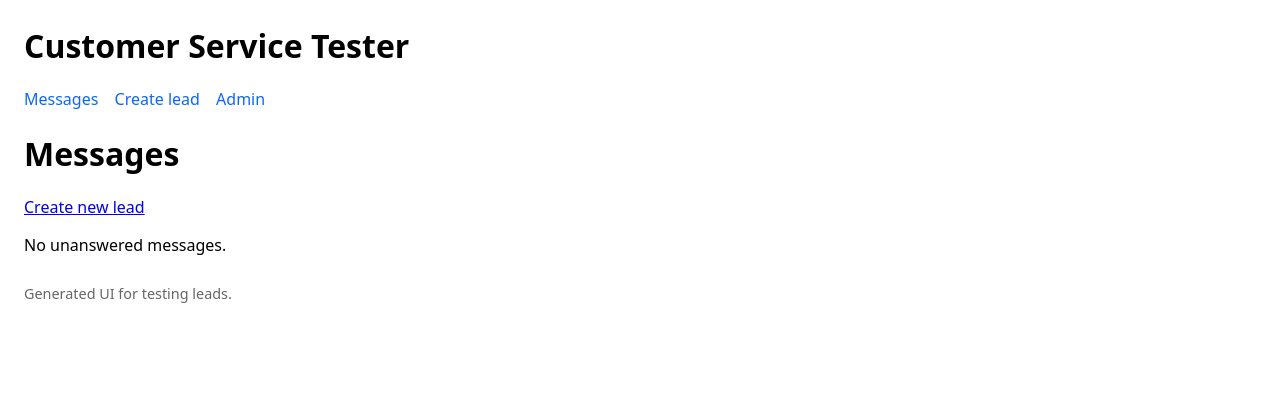
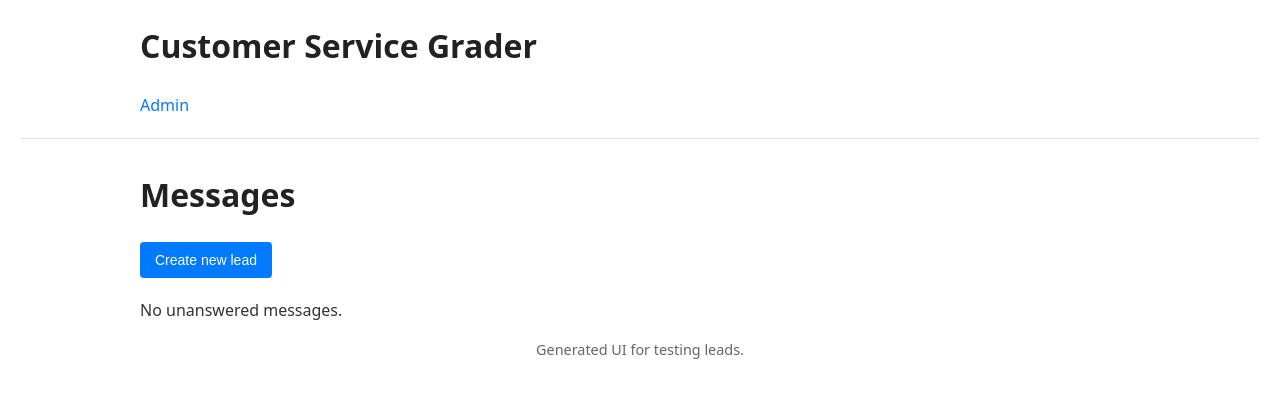
Before and after one commit to lundmj/customer-service-tester, a Django app: page /messages/ in a window 1280 px wide. Shown: the top 398 px of the page. Run offline with Django 5.2, Linux system fonts and the light colour scheme; data that the repository does not hold is empty.

Commit message:
Pretty up the site and remove useless pages

```diff
--- a/messaging/templates/messaging/message_list.html
+++ b/messaging/templates/messaging/message_list.html
@@ -1,18 +1,31 @@
 {% extends "base.html" %}
 {% block content %}
   <h1>Messages</h1>
-  <p><a href="{% url 'messaging:create' %}">Create new lead</a></p>
+  <form method="post" action="{% url 'messaging:create' %}">
+    {% csrf_token %}
+    <button type="submit">Create new lead</button>
+  </form>
   {% if messages %}
-    <ul>
+    <ul style="list-style: none; padding: 0;">
       {% for m in messages %}
-        <li style="margin-bottom:18px; padding:8px; border:1px solid #ddd">
+        <li class="message-item">
           <strong>Lead ({{ m.lead_datetime }}):</strong>
           <pre>{{ m.lead_message }}</pre>
+
+          {% if m.response_message %}
+            <strong>Response:</strong>
+            <pre>{{ m.response_message }}</pre>
+            <div>At: {{ m.response_datetime }}</div>
+          {% else %}
+            <em>No response yet</em>
+          {% endif %}
+
+          <!-- Reply form (always from the user) -->
           <form method="post" action="{% url 'messaging:reply' m.id %}">
             {% csrf_token %}
             <div>
-              <label for="reply_{{ forloop.counter }}">Your reply</label><br />
-              <textarea id="reply_{{ forloop.counter }}" name="response_message" rows="3" cols="60"></textarea>
+              <label for="reply_{{ forloop.counter }}">Your reply</label>
+              <textarea id="reply_{{ forloop.counter }}" name="response_message" rows="3"></textarea>
             </div>
             <div style="margin-top:6px">
               <button type="submit">Submit reply</button>
--- a/messaging/views.py
+++ b/messaging/views.py
@@ -3,35 +3,26 @@ import asyncio
 from agentics_lundmj.agent import Agent
 from agentics_lundmj.tool_box import ToolBox
 from django.http import HttpRequest, HttpResponse
-from django.shortcuts import render, redirect, get_object_or_404
+from django.shortcuts import redirect, get_object_or_404
 from django.views import View
 from django.views.generic import ListView
-from asgiref.sync import sync_to_async
 import uuid
 from .models import Message, MessageScorecard
 
 PROMPTS_PATH = Path(__file__).resolve().parent / "prompts"
 
 class InitiateLead(View):
-    async def get(self, request, *args, **kwargs):
-        # Use sync_to_async to call Django's render from an async view.
-        return await sync_to_async(render)(request, 'messaging/create_lead.html')
+    async def post(self, request, *args, **kwargs):
 
-    async def post(self, request, *args, **kwargs):
-        # If a lead_message is supplied via the form use it, otherwise
-        # call the agent in a thread so we don't block the event loop.
-        lead_message = request.POST.get('lead_message', '').strip()
+        def call_agent():
+            shopper = Agent(
+                PROMPTS_PATH / "property_shopper.md",
+                history_limit=1,
+                model_name='gpt-4.1',
+            )
+            return shopper.chat_once("Media: Email\n")
 
-        if not lead_message:
-            def call_agent():
-                shopper = Agent(
-                    PROMPTS_PATH / "property_shopper.md",
-                    history_limit=1,
-                    model_name='gpt-4.1',
-                )
-                return shopper.chat_once("Media: Email\n")
-
-            lead_message = await asyncio.to_thread(call_agent)
+        lead_message = await asyncio.to_thread(call_agent)
 
         try:
             # run ORM creation in a thread
@@ -45,7 +36,6 @@ class InitiateLead(View):
         except Exception as e:
             return HttpResponse(status=500, content=str(e))
 
-        # On success, render a tiny confirmation page showing the created id
         return redirect('messaging:list')
 
 
--- a/templates/base.html
+++ b/templates/base.html
@@ -3,22 +3,102 @@
   <head>
     <meta charset="utf-8">
     <meta name="viewport" content="width=device-width,initial-scale=1">
-    <title>{% block title %}Customer Service Tester{% endblock %}</title>
+    <title>{% block title %}Customer Service{% endblock %}</title>
     <style>
-      body { font-family: system-ui, -apple-system, "Segoe UI", Roboto, Arial; margin: 24px; }
-      header { margin-bottom: 18px; }
-      nav a { margin-right: 12px; color: #0b66ff; text-decoration: none }
-      .container { max-width: 900px; }
-      footer { margin-top: 28px; color: #666; font-size: 0.9rem }
+      body {
+        font-family: system-ui, -apple-system, "Segoe UI", Roboto, "Helvetica Neue", Arial, sans-serif;
+        margin: 0;
+        padding: 20px;
+        background-color: #ffffff;
+        color: #333333;
+        line-height: 1.6;
+        word-wrap: break-word;
+        overflow-wrap: break-word;
+      }
+      header {
+        margin-bottom: 30px;
+        border-bottom: 1px solid #e0e0e0;
+        padding-bottom: 20px;
+      }
+      nav a {
+        margin-right: 20px;
+        color: #007bff;
+        text-decoration: none;
+        font-weight: 500;
+      }
+      nav a:hover {
+        text-decoration: underline;
+      }
+      .container {
+        max-width: 1000px;
+        margin: 0 auto;
+        padding: 0 20px;
+      }
+      h1, h2, h3 {
+        color: #222222;
+        margin-top: 0;
+      }
+      p, li {
+        margin-bottom: 10px;
+      }
+      pre {
+        background-color: #f8f9fa;
+        padding: 10px;
+        border-radius: 4px;
+        overflow-x: auto;
+        white-space: pre-wrap;
+        word-wrap: break-word;
+      }
+      form {
+        margin-bottom: 20px;
+      }
+      label {
+        display: block;
+        margin-bottom: 5px;
+        font-weight: 500;
+      }
+      textarea, input[type="text"] {
+        width: 100%;
+        max-width: 600px;
+        padding: 8px;
+        border: 1px solid #ccc;
+        border-radius: 4px;
+        font-family: inherit;
+        font-size: 14px;
+      }
+      button {
+        background-color: #007bff;
+        color: white;
+        border: none;
+        padding: 10px 15px;
+        border-radius: 4px;
+        cursor: pointer;
+        font-size: 14px;
+        font-weight: 500;
+      }
+      button:hover {
+        background-color: #0056b3;
+      }
+      .message-item {
+        margin-bottom: 30px;
+        padding: 20px;
+        border: 1px solid #e0e0e0;
+        border-radius: 8px;
+        background-color: #fafafa;
+      }
+      footer {
+        margin-top: 40px;
+        color: #666666;
+        font-size: 0.9rem;
+        text-align: center;
+      }
     </style>
   </head>
   <body>
     <header>
       <div class="container">
-        <h1>{% block header %}Customer Service Tester{% endblock %}</h1>
+        <h1>{% block header %}Customer Service Grader{% endblock %}</h1>
         <nav>
-          <a href="/messages/">Messages</a>
-          <a href="/messages/create-lead/">Create lead</a>
           <a href="/admin/">Admin</a>
         </nav>
       </div>
```
Also changed, not shown: messaging/templates/messaging/create_lead.html (deleted, +0 -10 lines), README.md (added).
